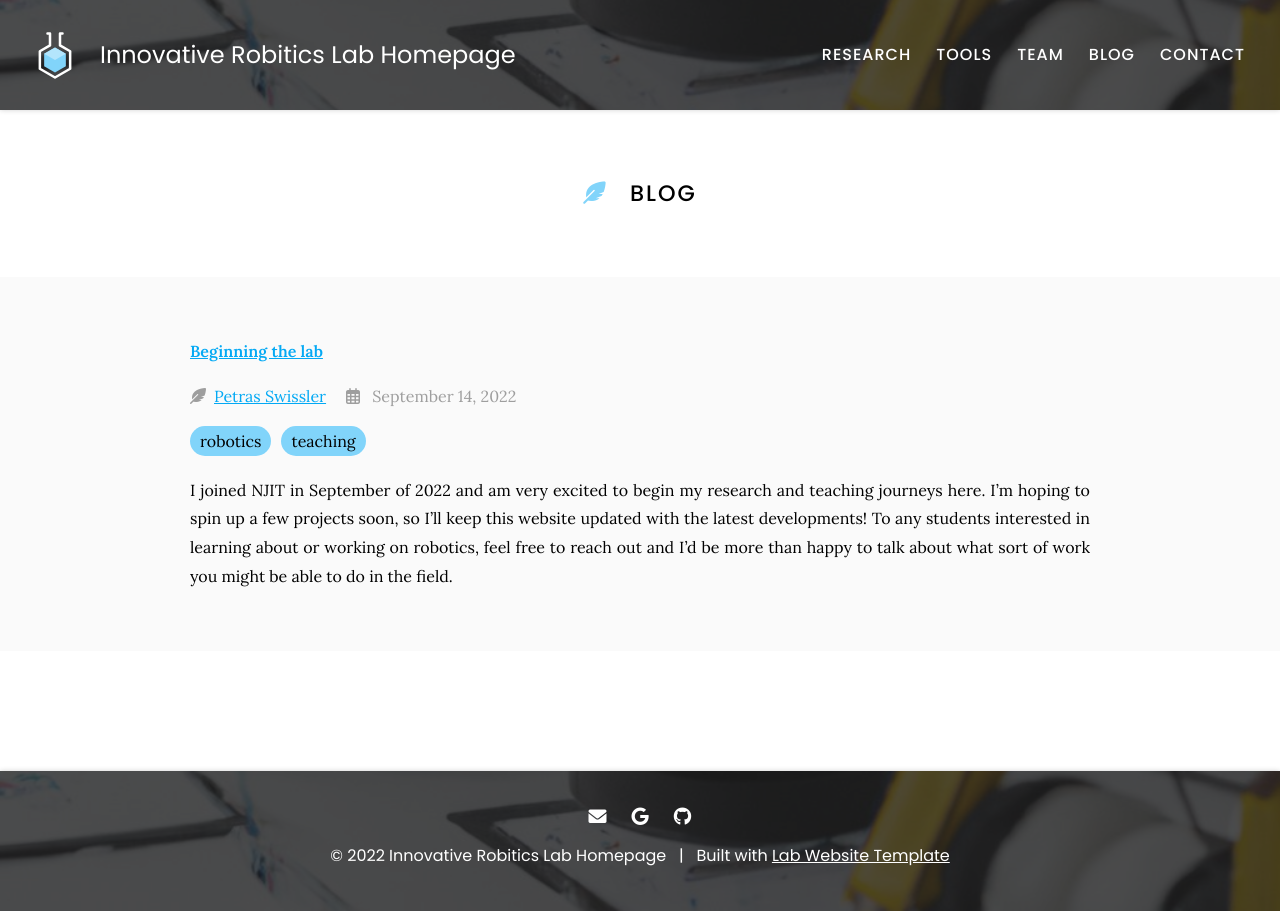
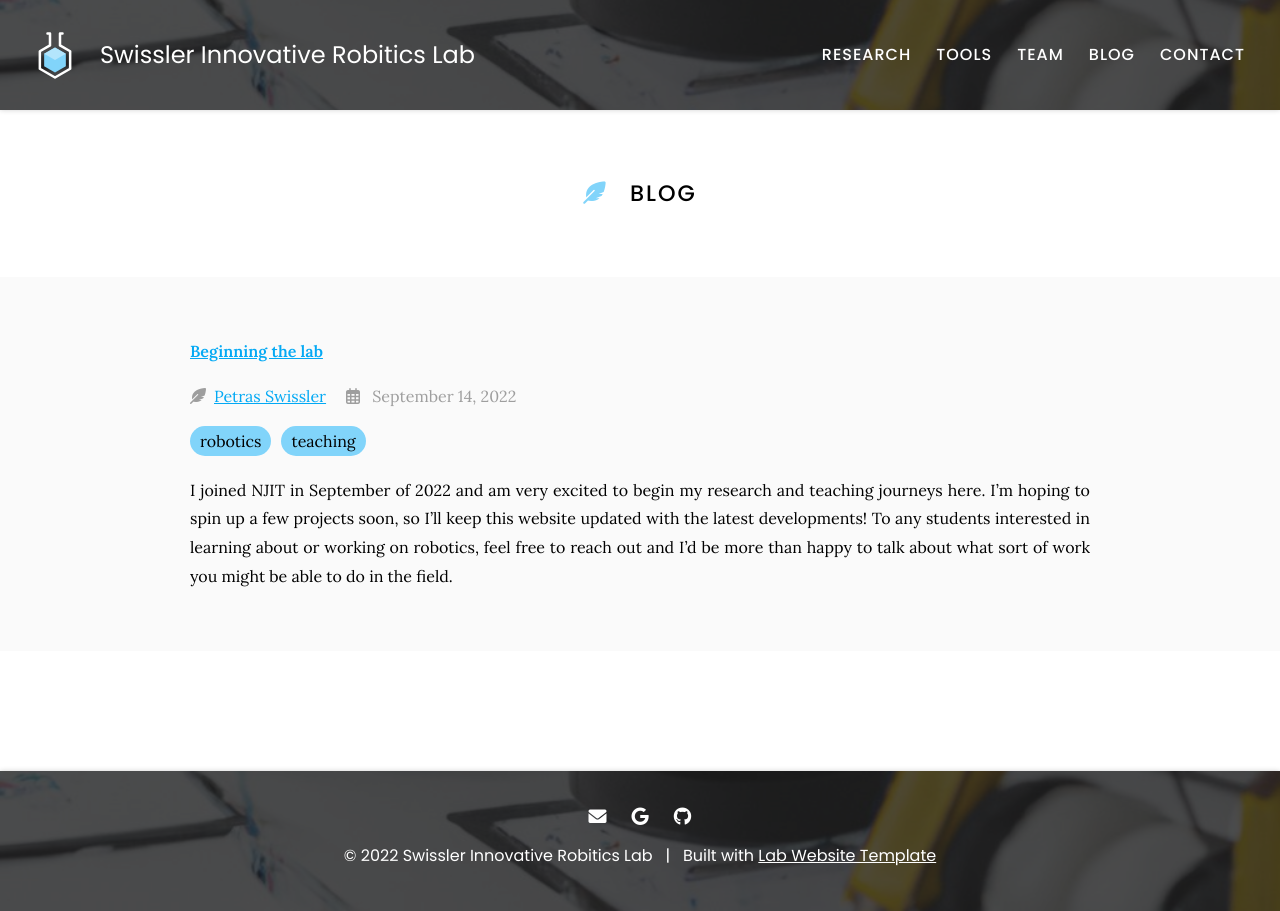
Before and after one commit to innovative-robotics/innovative-robotics.github.io, a Jekyll site: the page built from blog/index.md, in a window 1280 px wide. Built offline with Jekyll 4.4.1, drawn with Linux system fonts in a browser that asks for light colours.

Commit message:
Update _config.yaml

```diff
--- a/_config.yaml
+++ b/_config.yaml
@@ -1,8 +1,8 @@
 ### basic settings
 
 # site properties and page defaults
-title: Innovative Robitics Lab Homepage
-description: The homepage for the Innovative Robitics Lab, a robotics research laboratory, based in the New Jersey Institute of Technology, exploring the collective behaviors and self-assembly of robot swarms.
+title: Swissler Innovative Robitics Lab
+description: The homepage for the Swissler Innovative Robitics Lab, a robotics research laboratory, based in the New Jersey Institute of Technology, exploring the collective behaviors and self-assembly of robot swarms.
 logo: images/logo.svg
 header: images/background.jpg
 footer: images/background.jpg
```
